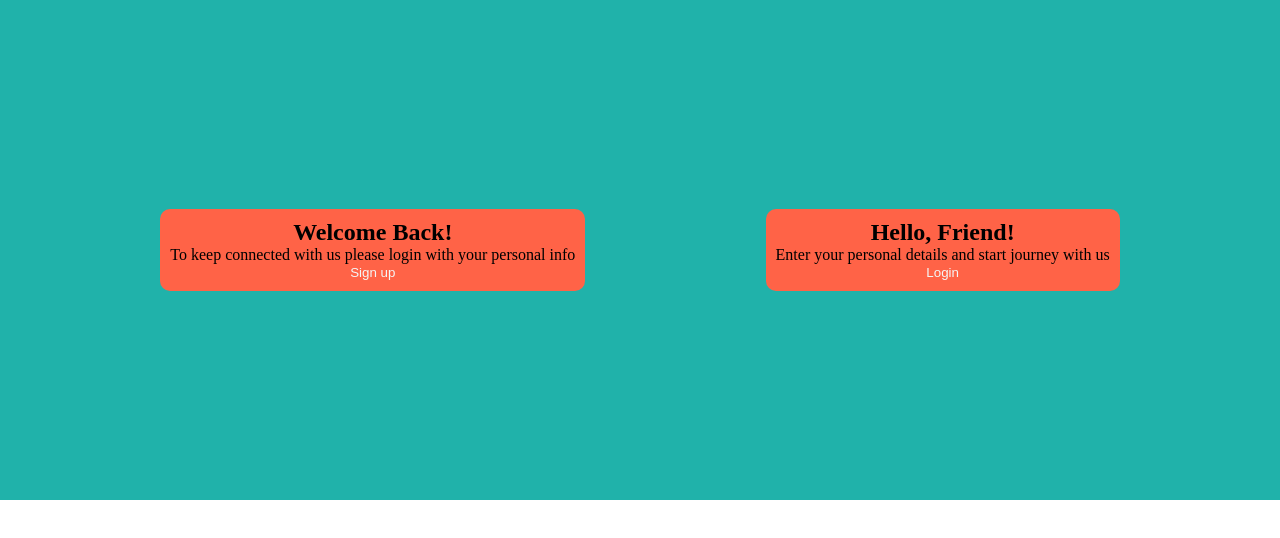
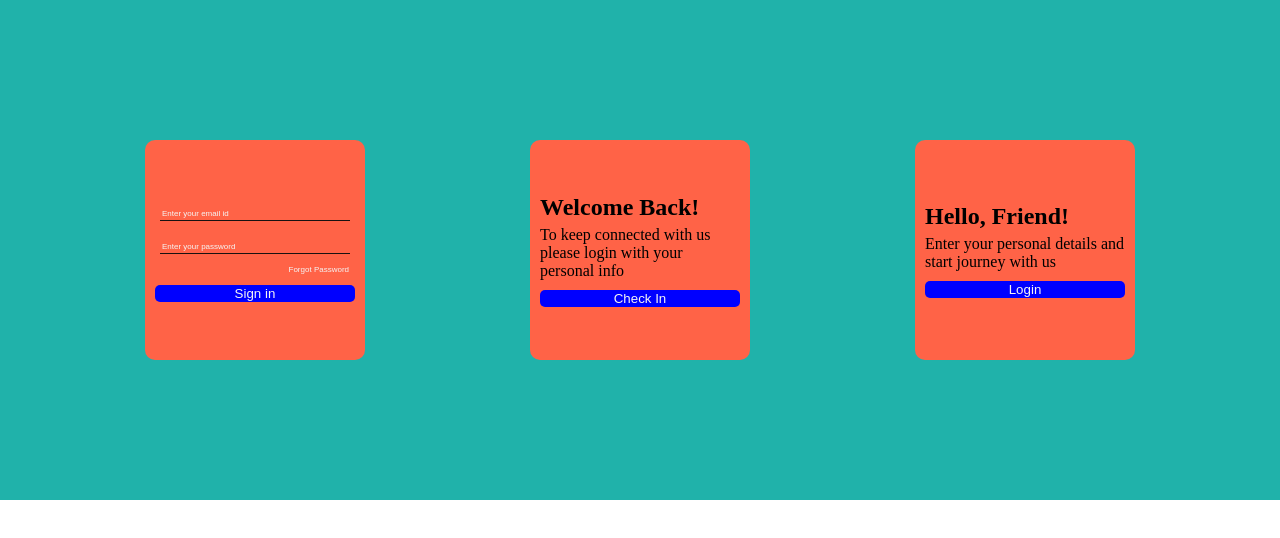
Before and after one commit to mohankreddy301/CSS-FlexBox, a plain HTML site: page index.html in a window 1280 px wide. Drawn offline with Linux system fonts and the light colour scheme.

Commit message:
Made flex properly

```diff
--- a/index.html
+++ b/index.html
@@ -8,16 +8,16 @@
 </head>
 <body>
     <main>
-       <!-- <div class="box">
+       <div class="box">
        <input type="text" placeholder="Enter your email id">
        <input type="text" placeholder="Enter your password">
        <button class="forgot">Forgot Password</button>
-       <button class="signin">Sign in</button>
-       </div> -->
+       <button class="login">Sign in</button>
+       </div>
        <div class="box">
         <h2>Welcome Back!</h2>
         <p>To keep connected with us please login with your personal info</p>
-        <button class="signup">Sign up</button>
+        <button class="login">Check In</button>
        </div>
        <div class="box">
         <h2>Hello, Friend!</h2>
--- a/style.css
+++ b/style.css
@@ -5,26 +5,28 @@ ul {
 * {
   margin: 0;
 }
+
 main {
   min-height: 500px;
   display: flex;
   background-color: lightseagreen;
   justify-content: space-evenly;
   align-items: center;
-    border: 3x solid ;
+  border: 3x solid;
   gap: 20px;
 }
 
 .box {
+ width: 200px;
+ height: 200px;
   display: flex;
-    background-color: lightseagreen;
   flex-direction: column;
   background-color: tomato;
   border-radius: 10px;
   border: none;
-    align-items: center;
   justify-content: center;
   padding: 10px;
+  gap: 5px;
 }
 
 input {
@@ -36,14 +38,17 @@ input {
   cursor: pointer;
   box-shadow: none;
 }
+
 input::placeholder {
   color: whitesmoke;
   font-size: 8px;
   font-weight: lighter;
 }
+
 input:focus-visible {
   outline: none;
 }
+
 button {
   background-color: transparent;
   border: none;
@@ -55,7 +60,7 @@ button {
   font-size: 8px;
 }
 
-.signin{
+.login {
   background-color: blue;
   border-radius: 5px;
   border: none;
```
Lines whose indentation alone changed are shown as unchanged.
